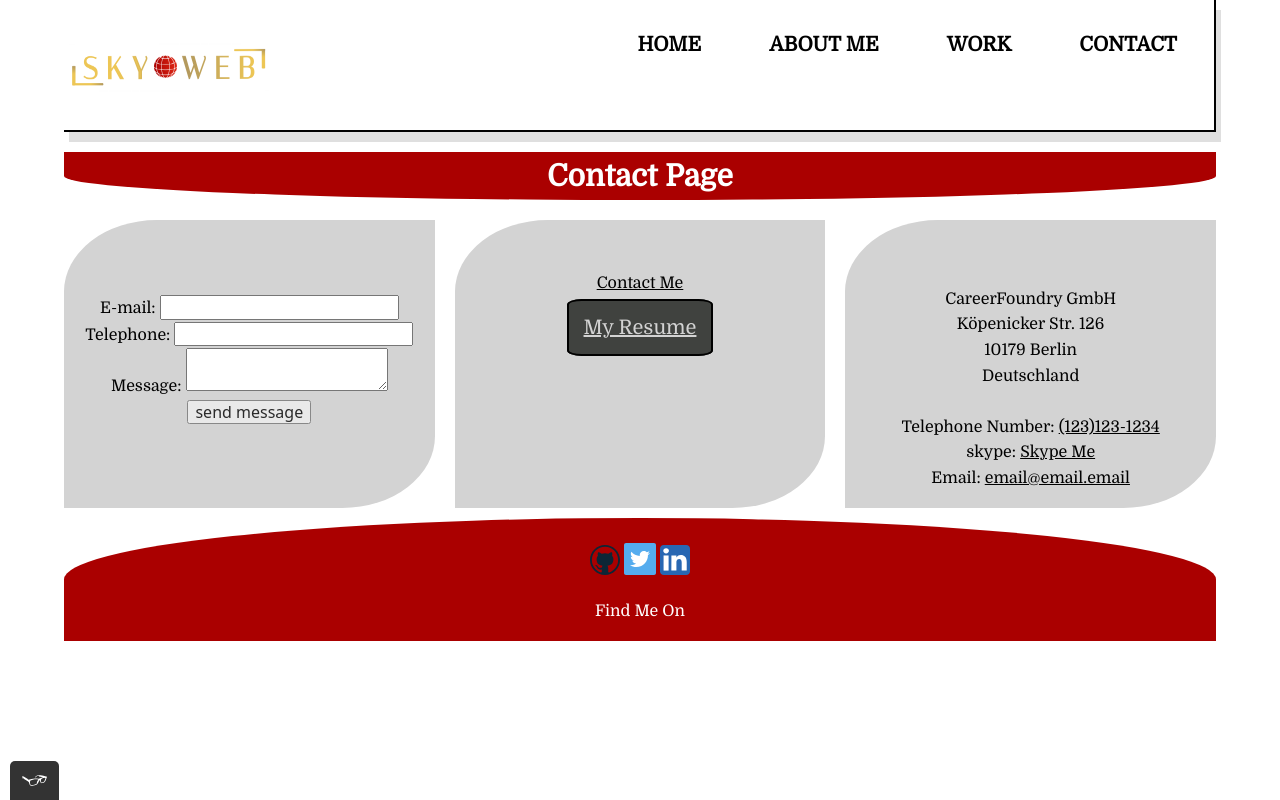
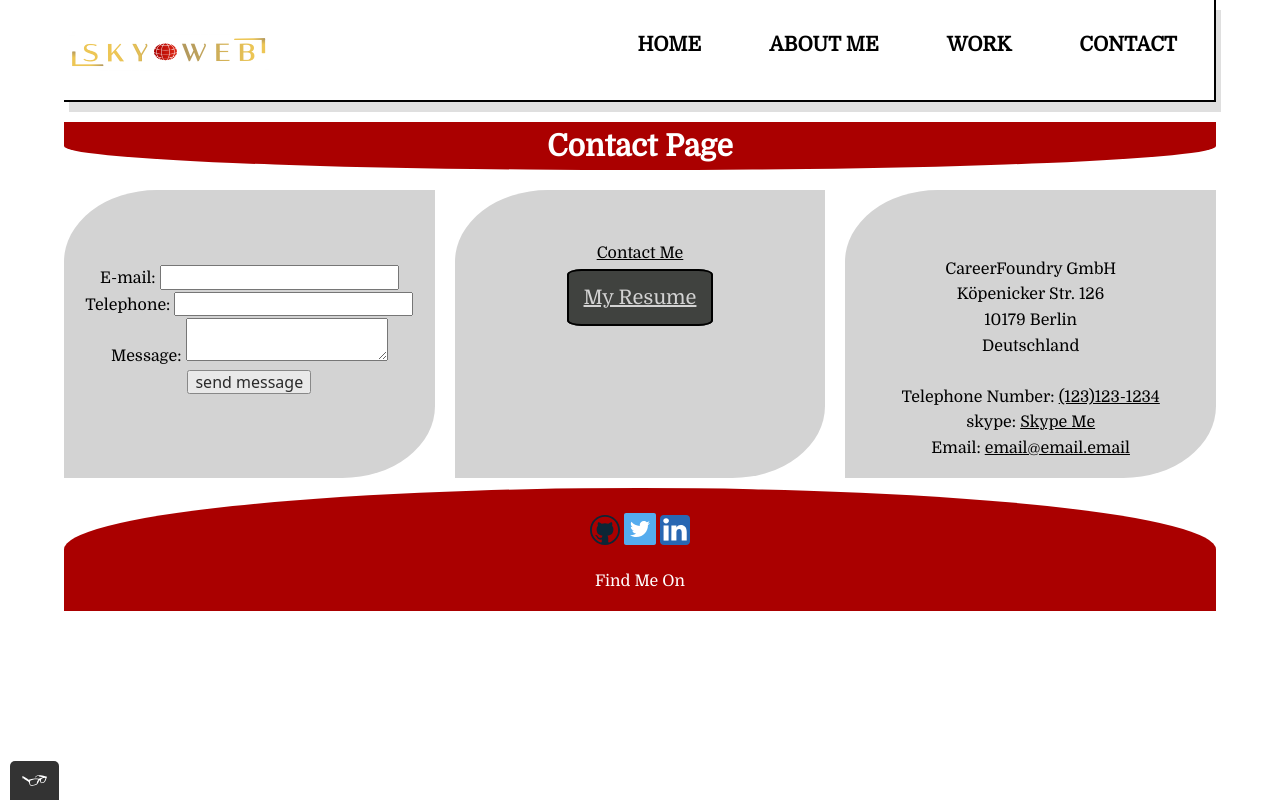
Before and after one commit to SkyActive23/portfolio-website, a plain HTML site: page contact.html in a window 1280 px wide. Drawn offline with nearby package versions, Linux system fonts and the light colour scheme.

Commit message:
Update contact.html
Resize Logo

```diff
--- a/contact.html
+++ b/contact.html
@@ -20,7 +20,7 @@
         <header class="page-header">
 
             <!-- logo -->
-            <img src="./img/sky_web_logo2.png" height="125" width="125" class="page-header__item"
+            <img src="./img/sky_web_logo2.png" height="95" width="80" class="page-header__item"
                 alt="sky web logo, logo with all uppercase letters">
 
             <!-- Nav -->
```
